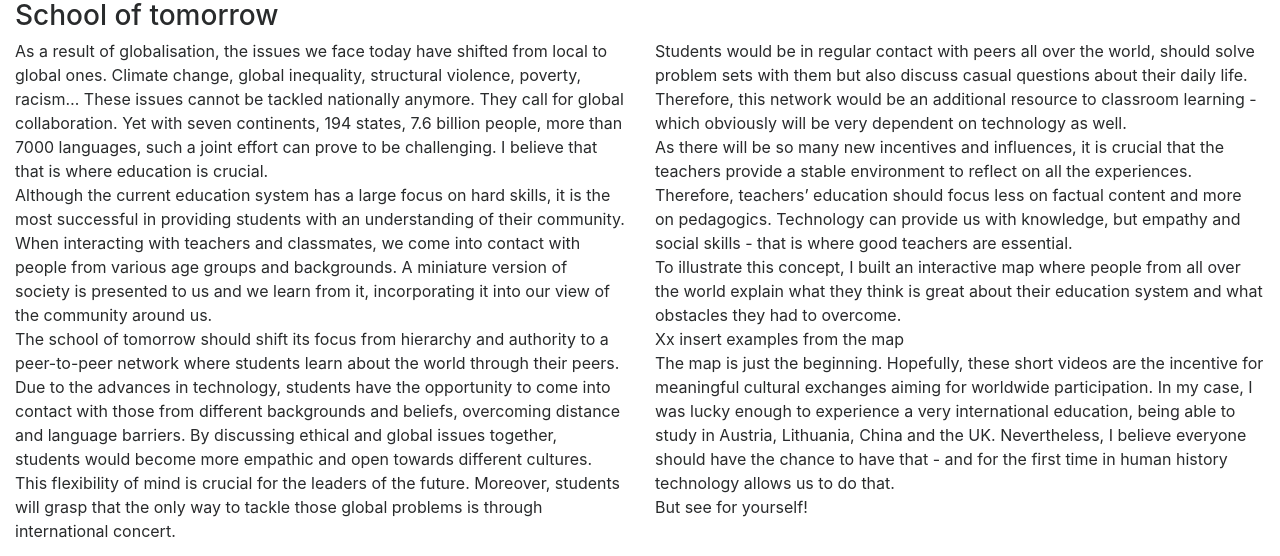
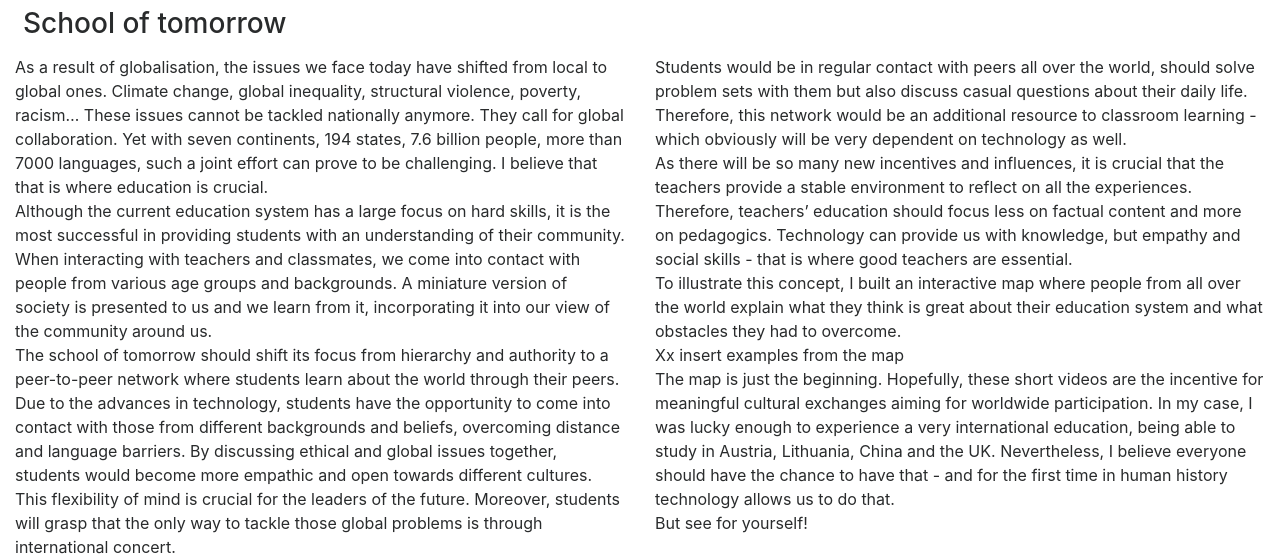
Before and after one commit to wisesummit/website, a plain HTML site: page index.html in a window 1280 px wide. Shown: the top 556 px of the page. Drawn offline with Linux system fonts and the light colour scheme; grey boxes are pictures that could not be loaded.

Commit message:
Update index.html

```diff
--- a/index.html
+++ b/index.html
@@ -19,7 +19,7 @@
     <div class="container-fluid">
 	<div class="row">
 		<div class="col-md-12">
-			<h3>
+			<h3 style="padding: 8px">
 				School of tomorrow
 				</h3>
 			<div class="row">
```
